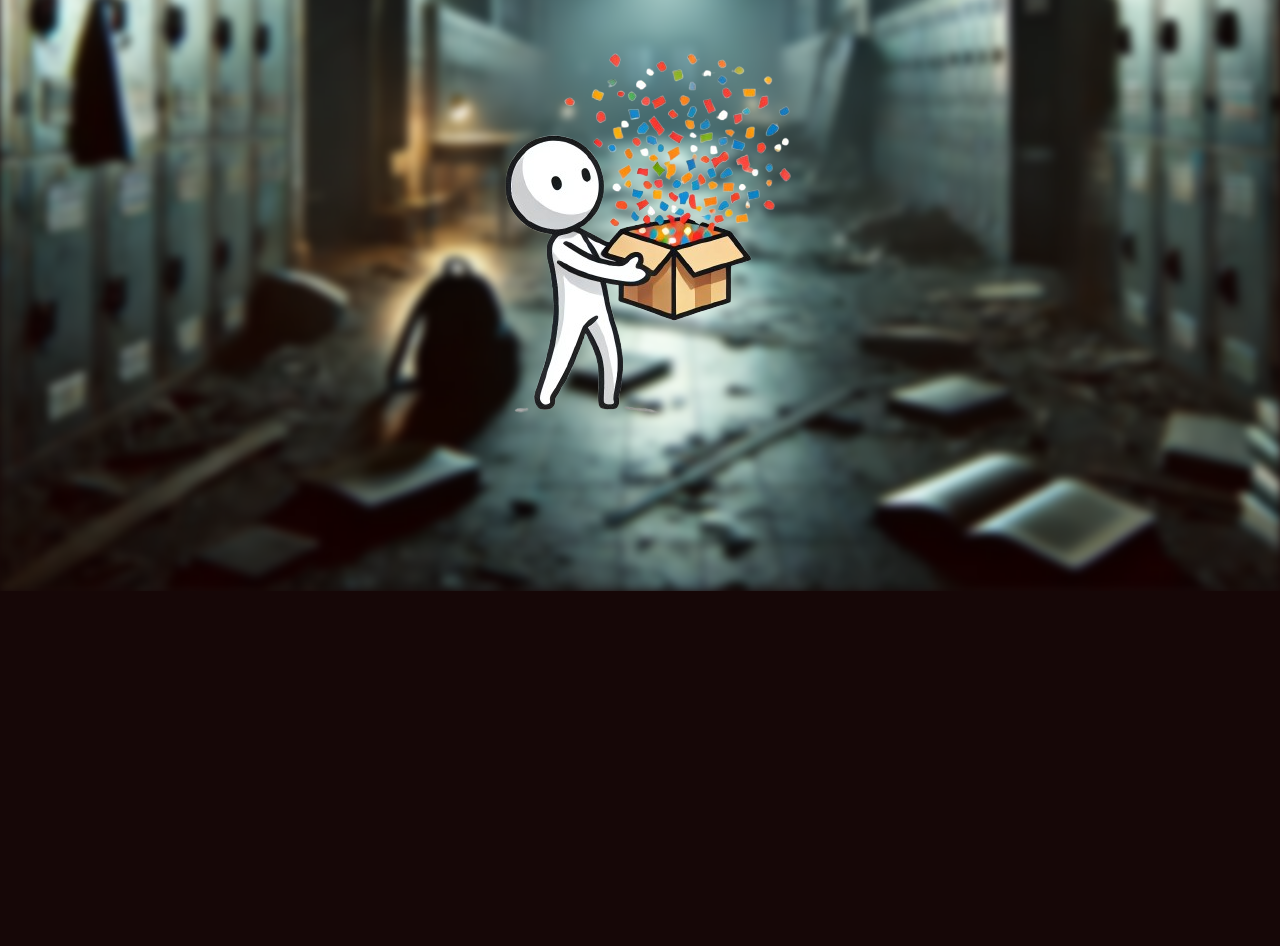
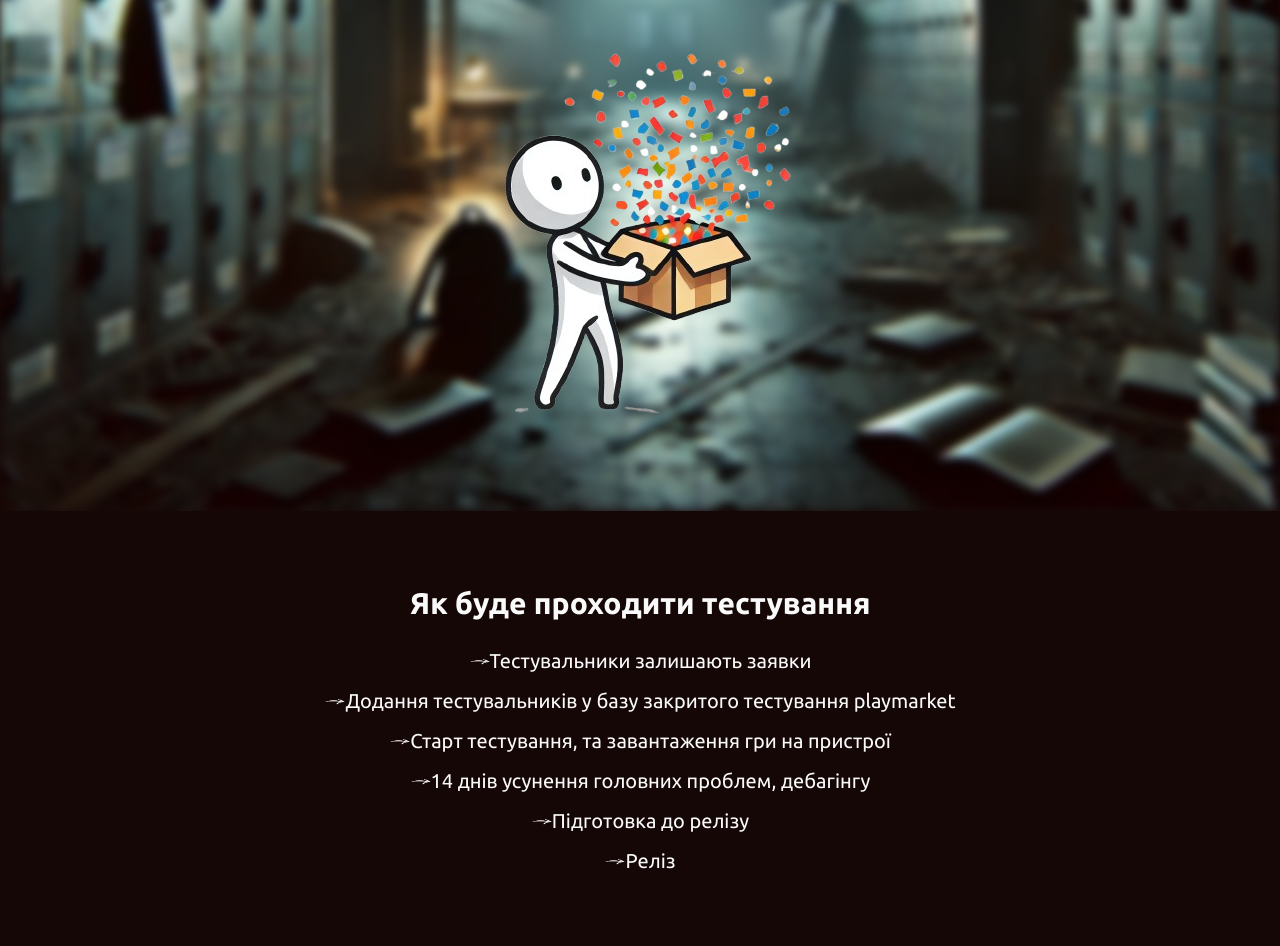
Before and after one commit to DartWaker/puddle, a plain HTML site: page index.html in a window 1280 px wide. Shown: the part 449-1395 px from the top of the page. Before the commit the page ends 1040 px from the top, so only its background shows below. Drawn offline with Linux system fonts and the light colour scheme.

Commit message:
Add files via upload

```diff
--- a/index.html
+++ b/index.html
@@ -44,6 +44,21 @@
             </div>
           </div>
         </section>
+        <section class="road">
+          <div class="container">
+            <div class="wrapper">
+              <h2 class="road__title">Як буде проходити тестування</h2>
+              <ul class="road__list">
+                <li class="road__item">Тестувальники залишають заявки</li>
+                <li class="road__item">Додання тестувальників у базу закритого тестування playmarket</li>
+                <li class="road__item">Старт тестування, та завантаження гри на пристрої</li>
+                <li class="road__item">14 днів усунення головних проблем, дебагінгу</li>
+                <li class="road__item">Підготовка до релізу</li>
+                <li class="road__item">Реліз</li>
+              </ul>
+            </div>
+          </div>
+        </section>
       </div>
     </main>
     <footer class="footer" id="footer"></footer>
--- a/style/_main.scss
+++ b/style/_main.scss
@@ -1,5 +1,5 @@
 .hero {
-  height: 120vh;
+  height: 110vh;
   width: 100vw;
   position: relative;
   overflow: hidden;
@@ -68,7 +68,7 @@
         line-height: 80px;
       }
       @media (max-width: 1700px) {
-        font-size: 60px;
+        font-size: 55px;
         line-height: 70px;
       }
       @media (max-width: 400px) {
@@ -98,3 +98,36 @@
 }
 .container {
 }
+
+
+.road {
+ padding: 70px 0;
+		&__title {
+      font-size: 30px;
+      text-align: center;
+      margin: 0 0 20px 0;
+		}
+
+		&__list {
+      display: flex;
+      flex-direction: column;
+      align-items: center;
+      gap: 10px;
+      @media (max-width: 759px) {
+        align-items: flex-start;
+      }
+		}
+
+		&__item {
+      background: url(../img/14-chalk-arrows-10.png) no-repeat;
+      background-size: 20px;
+      background-position: 1px 10px;
+      position: relative;
+      font-size: 20px;
+      padding: 0 0 0 21px;
+		}
+}
+.container {
+}
+.wrapper {
+}
```
Also changed, not shown: img/14-chalk-arrows-10.png (added), style/style.css, 1 other file.
